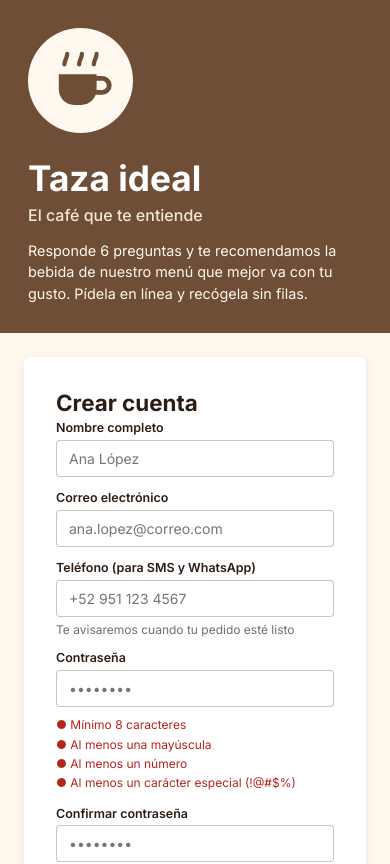
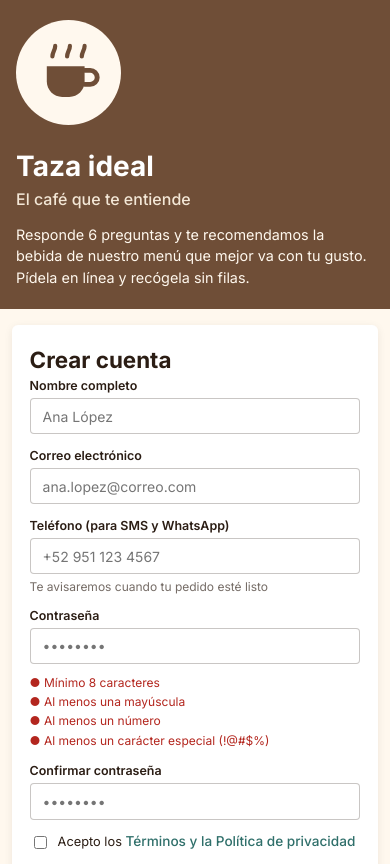
Before and after one commit to CristianMartinezz1/Taza-Ideal, a React (Vite) app in the folder frontend/: page /registro in a window 390 px wide. Shown: the top 864 px of the page. Built offline with nearby package versions, Linux system fonts and the light colour scheme.

Commit message:
ajustar vista en formato movil  a 375px en pantallas de acceso

```diff
--- a/frontend/src/paginas/acceso/acceso.css
+++ b/frontend/src/paginas/acceso/acceso.css
@@ -203,3 +203,31 @@
   font-size: 0.85rem;
   font-weight: 500;
 }
+/* === RESPONSIVO MÓVIL (375 px) === */
+@media (max-width: 480px) {
+  .acceso-marca {
+    padding: 1.25rem 1rem;
+  }
+
+  .acceso-marca h1 {
+    font-size: 1.75rem;
+  }
+
+  .acceso-lado-form {
+    padding: 1rem 0.75rem;
+  }
+
+  .acceso-tarjeta {
+    padding: 1.35rem 1.1rem;
+  }
+
+  .otp-fila {
+    gap: 0.3rem;
+  }
+
+  .otp-casilla {
+    width: 2.35rem;
+    height: 2.75rem;
+    font-size: 1.1rem;
+  }
+}
```
